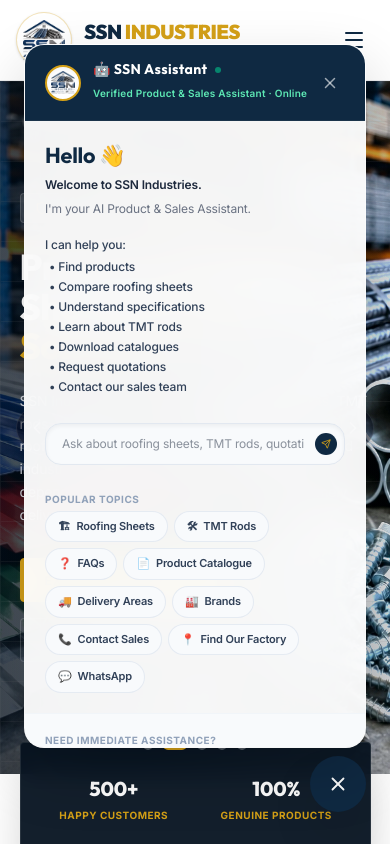
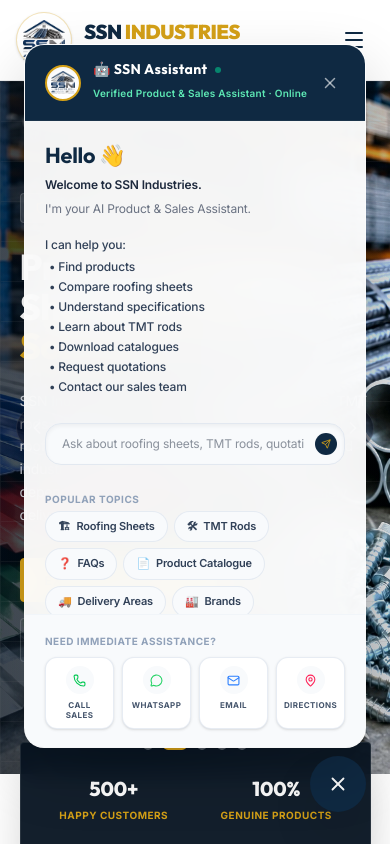
Before and after one commit to varanasirithwik6/ssn-industries-website, a Next.js app: page / in a window 390 px wide. Both pictures are taken after a click on the button 338 px from the left and 784 px from the top of the page. Shown: the top 844 px of the page. Built offline with nearby package versions, Linux system fonts and the light colour scheme.

Commit message:
fix: resolve mobile scroll failure in assistant pop-up by restoring flex and adding min-h-0

```diff
--- a/src/components/common/SmartHubWidget.tsx
+++ b/src/components/common/SmartHubWidget.tsx
@@ -398,7 +398,7 @@ export default function SmartHubWidget() {
             initial="hidden"
             animate="visible"
             exit="exit"
-            className="fixed bottom-[96px] right-[24px] z-50 w-[calc(100vw-48px)] sm:w-[380px] h-[calc(100vh-140px)] sm:h-[640px] flex-col overflow-hidden rounded-[20px] border border-white/20 dark:border-white/10 bg-white/95 dark:bg-[#0F2942]/95 backdrop-blur-xl shadow-[0_25px_60px_rgba(0,0,0,0.18)]"
+            className="fixed bottom-[96px] right-[24px] z-50 w-[calc(100vw-48px)] sm:w-[380px] h-[calc(100vh-140px)] sm:h-[640px] flex flex-col overflow-hidden rounded-[20px] border border-white/20 dark:border-white/10 bg-white/95 dark:bg-[#0F2942]/95 backdrop-blur-xl shadow-[0_25px_60px_rgba(0,0,0,0.18)]"
           >
             {/* ── Header ── */}
             <div className="bg-[#0F2942] px-5 py-4 flex items-center justify-between border-b border-white/5 shrink-0">
@@ -426,7 +426,11 @@ export default function SmartHubWidget() {
             </div>
 
             {/* ── Scrollable Chat / Discovery Core ── */}
-            <div ref={chatScrollRef} className="flex-grow overflow-y-auto p-5 space-y-6 scrollbar-thin select-text">
+            <div
+              ref={chatScrollRef}
+              className="flex-grow min-h-0 overflow-y-auto overscroll-contain p-5 space-y-6 scrollbar-thin select-text"
+              style={{ WebkitOverflowScrolling: 'touch' }}
+            >
               {messages.length === 0 ? (
                 <motion.div
                   initial={{ opacity: 0, y: 15 }}
```
